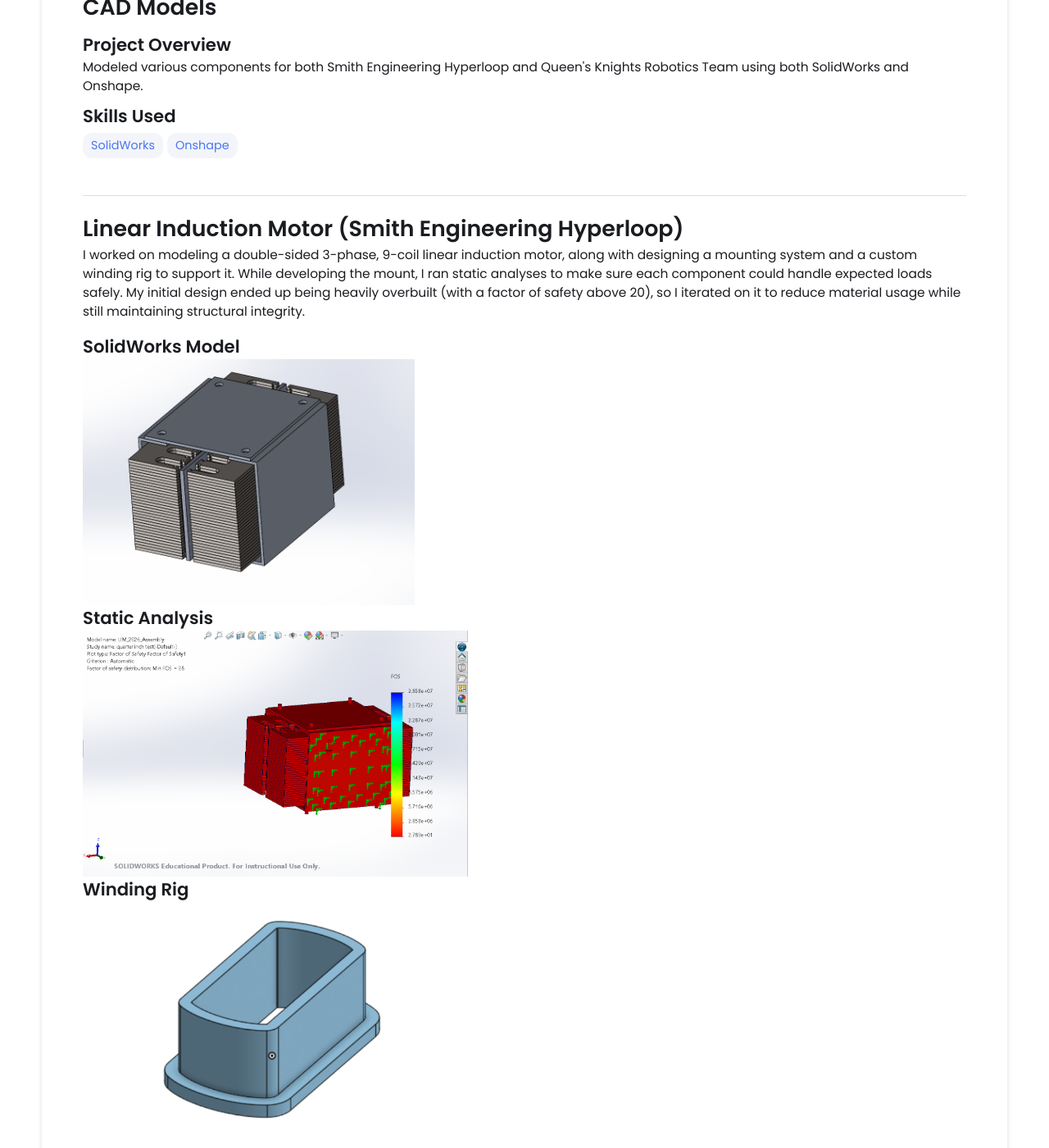
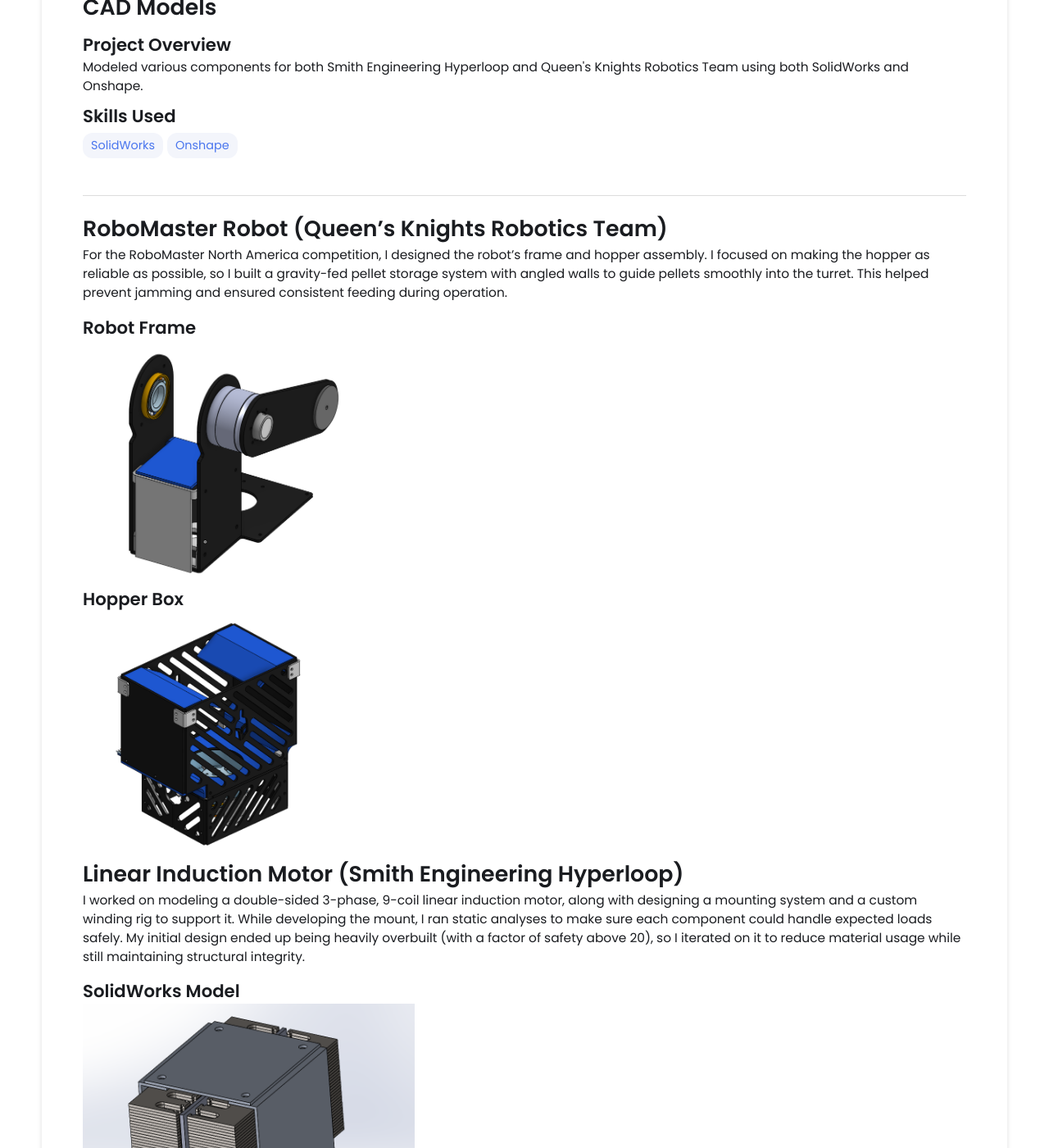
Before and after one commit to chaoqy/chaoqy.github.io, a Jekyll site: the page built from _projects/cad-models/index.md, in a window 1280 px wide and 1400 px high, scrolled down 518 px. Shown: the whole window at 82% size. Built offline with Jekyll 4.4.1, drawn with Linux system fonts in a browser that asks for light colours; some of the changed text lies outside the part shown.

Commit message:
Update index.md

```diff
--- a/_projects/cad-models/index.md
+++ b/_projects/cad-models/index.md
@@ -9,6 +9,15 @@ main-image: /hopperbox.png
 ---
 
 ---
+# RoboMaster Robot (Queen's Knights Robotics Team)
+For the RoboMaster North America competition, I designed the robot’s frame and hopper assembly. I focused on making the hopper as reliable as possible, so I built a gravity-fed pellet storage system with angled walls to guide pellets smoothly into the turret. This helped prevent jamming and ensured consistent feeding during operation.
+
+## Robot Frame
+{% include image-gallery.html images="robot_frame.png" %}
+
+## Hopper Box
+{% include image-gallery.html images="hopperbox.png" %}
+
 # Linear Induction Motor (Smith Engineering Hyperloop)
 I worked on modeling a double-sided 3-phase, 9-coil linear induction motor, along with designing a mounting system and a custom winding rig to support it. While developing the mount, I ran static analyses to make sure each component could handle expected loads safely. My initial design ended up being heavily overbuilt (with a factor of safety above 20), so I iterated on it to reduce material usage while still maintaining structural integrity.
 
@@ -20,13 +29,3 @@ I worked on modeling a double-sided 3-phase, 9-coil linear induction motor, alon
 
 ## Winding Rig
 {% include image-gallery.html images="winding_rig.png" %}
-
-
-# RoboMaster Robot (Queen's Knights Robotics Team)
-For the RoboMaster North America competition, I designed the robot’s frame and hopper assembly. I focused on making the hopper as reliable as possible, so I built a gravity-fed pellet storage system with angled walls to guide pellets smoothly into the turret. This helped prevent jamming and ensured consistent feeding during operation.
-
-## Robot Frame
-{% include image-gallery.html images="robot_frame.png" %}
-
-## Hopper Box
-{% include image-gallery.html images="hopperbox.png" %}
```
